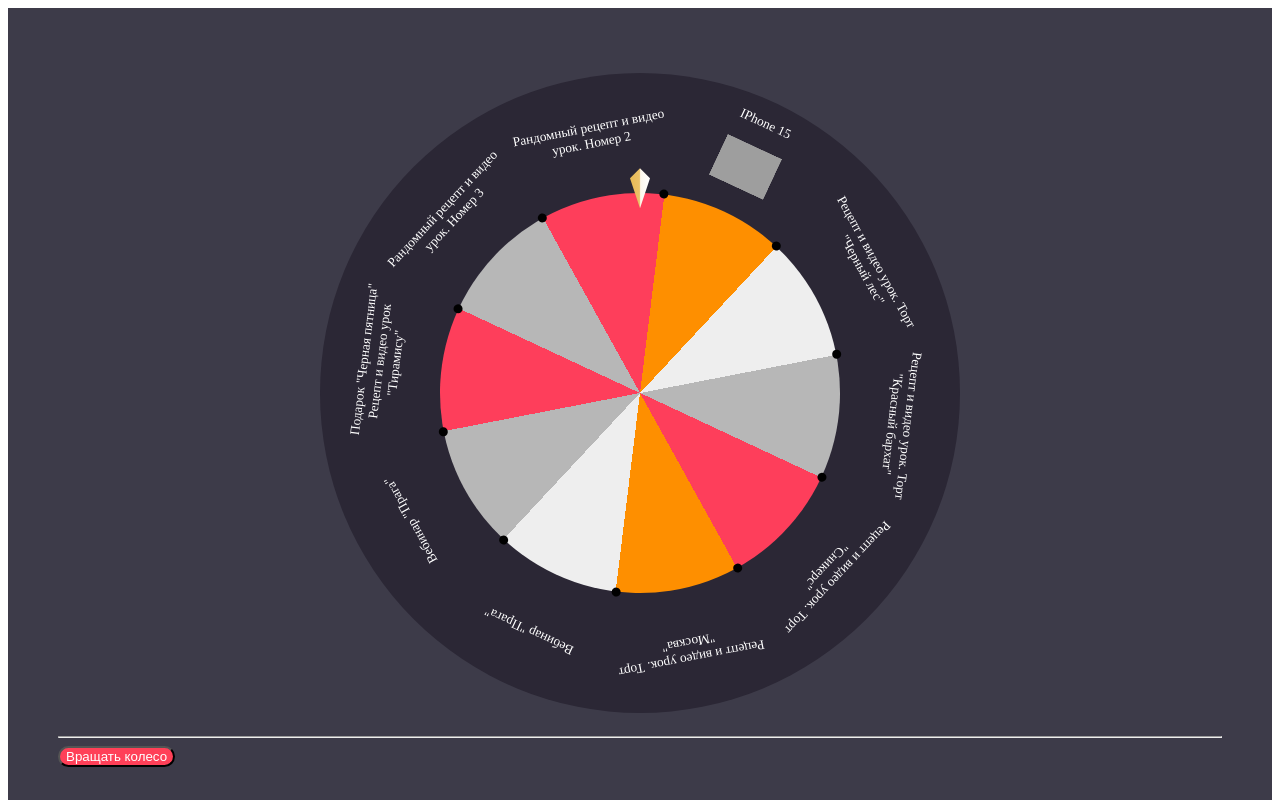
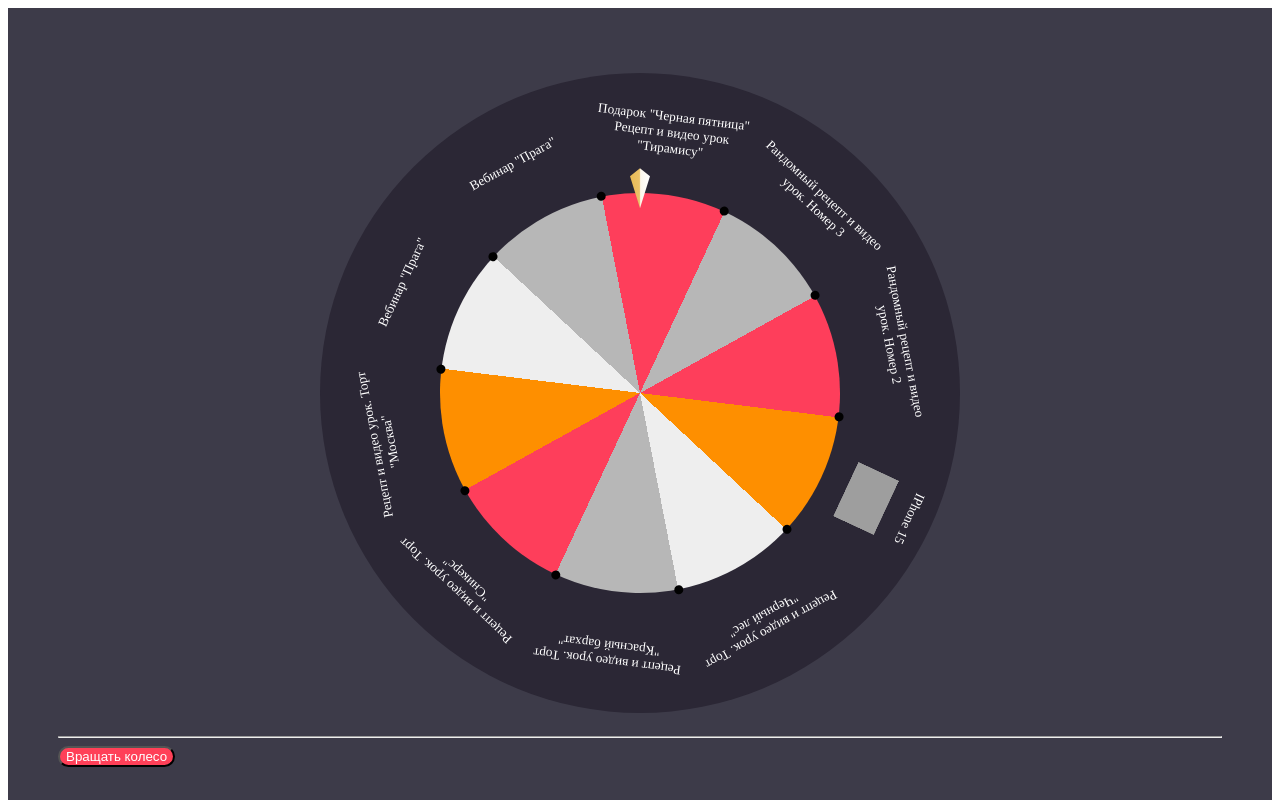
Before and after one commit to LoranDeMarcus/wheel, a plain HTML site: page index.html in a window 1280 px wide. Shown: the top 800 px of the page. Drawn offline with nearby package versions, Linux system fonts and the light colour scheme; grey boxes are pictures that could not be loaded.

Commit message:
добавлен звук

```diff
--- a/index.js
+++ b/index.js
@@ -119,7 +119,6 @@ $(document).ready(function () {
         const name = $(e).find('.offer-title').text().trim()
         if (title) {
           const image = getLinkByName(links, name)
-          console.log(image)
           if (!prizes[formKey]) prizes[formKey] = []
           // let c = typeof (wheelColors) != 'undefined' && wheelColors !== null && wheelColors[i] ? wheelColors[i] : generateColor()
           const c = wheelColors[i % wheelColors.length]
@@ -152,7 +151,6 @@ $(document).ready(function () {
 
     // расставляем текст по секторам
     const createPrizeNodes = () => {
-      console.log(prizes)
       // обрабатываем каждую подпись
       prizes[formKey].forEach(({ text, color, reaction, image }, i) => {
         // каждой из них назначаем свой угол поворота
@@ -213,7 +211,6 @@ $(document).ready(function () {
       const b = values[1]
       let rad = Math.atan2(b, a)
 
-
       if (rad < 0) rad += (2 * Math.PI)
 
       const angle = Math.round(rad * (180 / Math.PI))
@@ -228,14 +225,17 @@ $(document).ready(function () {
         setTimeout(() => ticker[formKey].style.animation = null, 10)
         // после того, как язычок прошёл сектор - делаем его текущим
         currentSlice[formKey] = slice
+        playSound()
       }
+
       // запускаем анимацию
       tickerAnim[formKey] = requestAnimationFrame(runTickerAnimation)
     }
 
     // функция выбора призового сектора
     const selectPrize = () => {
-      const selected = selectSector(prizes[formKey])
+      const selected = Math.floor(rotation / prizeSlice)
+      // const selected = selectSector(prizes[formKey])
       console.log(selected)
       prizeNodes[formKey][selected].classList.add(selectedClass)
       setPrize(selected)
--- a/styles.css
+++ b/styles.css
@@ -52,6 +52,7 @@
   height: calc(var(--size) * 1.6);
   background-color: #2B2735;
   border-radius: 50%;
+  transform: rotate(90deg);
 }
 
 /* всё, что относится ко внутренним элементам главного блока, будет находиться в области сетки с названием spinner */
@@ -148,12 +149,12 @@
   /* добавляем относительное позиционирование */
   position: absolute;
   /* устанавливаем размеры */
-  top: calc(var(--size) / 4.2);
-  width: calc(var(--size) / 20);
-  height: calc(var(--size) / 10);
+  left: calc(var(--size) / 4.2);
+  width: calc(var(--size) / 10);
+  height: calc(var(--size) / 20);
   /* фон язычка */
-  background-image: linear-gradient(
-      90deg,
+  background: linear-gradient(
+      0deg,
       hsl(41deg 76% 62%) 1%,
       hsl(41deg 76% 66%) 43%,
       hsl(42deg 75% 70%) 50%,
@@ -168,7 +169,8 @@
   /* делаем так, чтобы язычок был выше колеса */
   z-index: 1;
   /* форма язычка */
-  clip-path: polygon(0% 25%, 50% 0%, 100% 25%, 50% 100%);
+  /*clip-path: polygon(0% 25%, 50% 0%, 100% 25%, 50% 100%);*/
+  clip-path: polygon(20% 0, 100% 50%, 20% 100%, 0% 50%);
   /* устанавливаем точку, относительно которой будет вращаться язычок при движении колеса */
   transform-origin: center left;
 }
```
